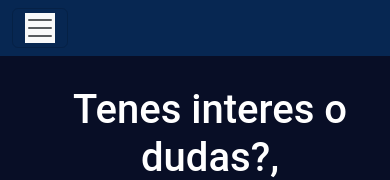
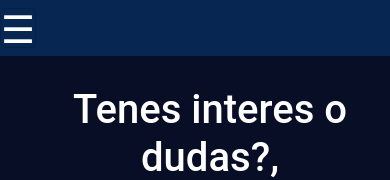
Before and after one commit to SebastianPolicastro/proyecto-final, a website: page pages/contacto.html in a window 390 px wide. Shown: the top 180 px of the page. Drawn offline with nearby package versions, Linux system fonts and the light colour scheme.

Commit message:
Ultimo arreglo pequeño finalizado

```diff
--- a/pages/contacto.html
+++ b/pages/contacto.html
@@ -19,7 +19,7 @@
             <div class="container-fluid">
 
               <button class="navbar-toggler" type="button" data-bs-toggle="collapse" data-bs-target="#navbarNavDropdown" aria-controls="navbarNavDropdown" aria-expanded="false" aria-label="Toggle navigation">
-                <span class="navbar-toggler-icon bg-light"></span>
+                <span class="icont">☰</span>
               </button>
               <div class="collapse navbar-collapse" id="navbarNavDropdown">
                 <ul class="navbar-nav">
--- a/scss/layout/_main-c.scss
+++ b/scss/layout/_main-c.scss
@@ -55,4 +55,5 @@
 
 .container-fluid{
     width: 62.5rem;
+    --bs-gutter-x: 0rem;
 }
--- a/scss/layout/_navbar.scss
+++ b/scss/layout/_navbar.scss
@@ -46,3 +46,13 @@
 .button{
     display: none;
 }
+
+.icont{
+    color: white;
+    font-size: 2.375rem;
+}
+
+.navbar-toggler{
+    padding: 0;
+    --bs-gutter-x: 0rem;
+}
--- a/scss/layout/media/_media768.scss
+++ b/scss/layout/media/_media768.scss
@@ -94,7 +94,4 @@
                 }
             }
         }
-        .navbar{
-            display: flex;
-        }
     }
```
Also changed, not shown: css/styles.css, 1 other file.
